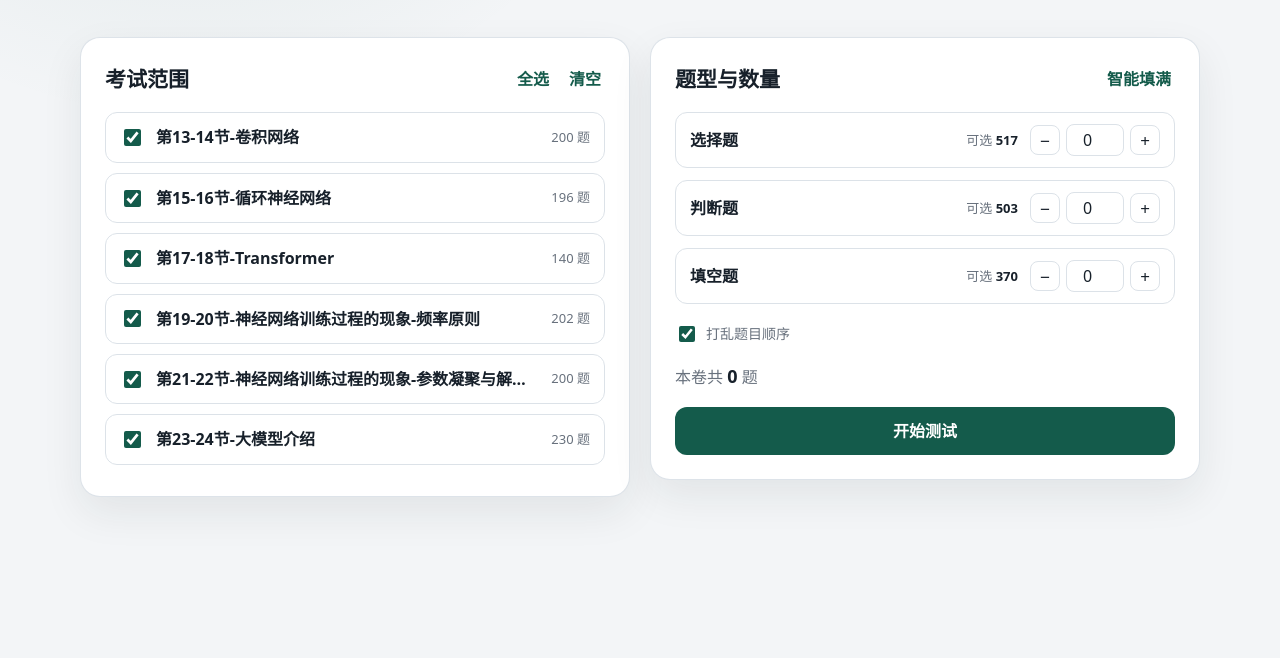
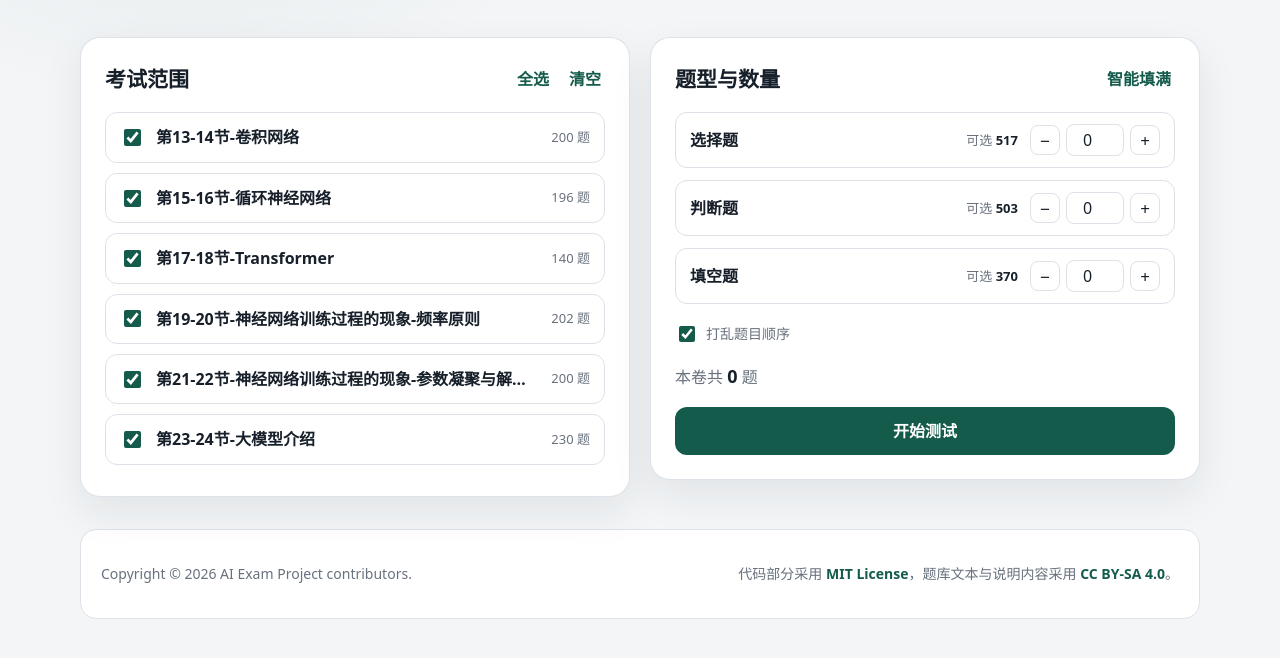
Before and after one commit to tangmubai/AI-Exam, a website: page practice.html in a window 1280 px wide. Shown: the part 300-958 px from the top of the page. Before the commit the page ends 877 px from the top, so only its background shows below. Drawn offline with Linux system fonts and the light colour scheme.

Commit message:
Update (#10)
Update

```diff
--- a/practice.html
+++ b/practice.html
@@ -138,6 +138,16 @@
       </div>
       <div id="reviewList" class="review-list"></div>
     </section>
+
+    <footer class="site-legal" aria-label="许可声明">
+      <p>
+        Copyright © 2026 AI Exam Project contributors.
+      </p>
+      <p>
+        代码部分采用 <a href="LICENSE">MIT License</a>，题库文本与说明内容采用
+        <a href="LICENSE-CONTENT">CC BY-SA 4.0</a>。
+      </p>
+    </footer>
   </main>
 
   <script src="questions.js"></script>
```
Also changed, not shown: README.md.
